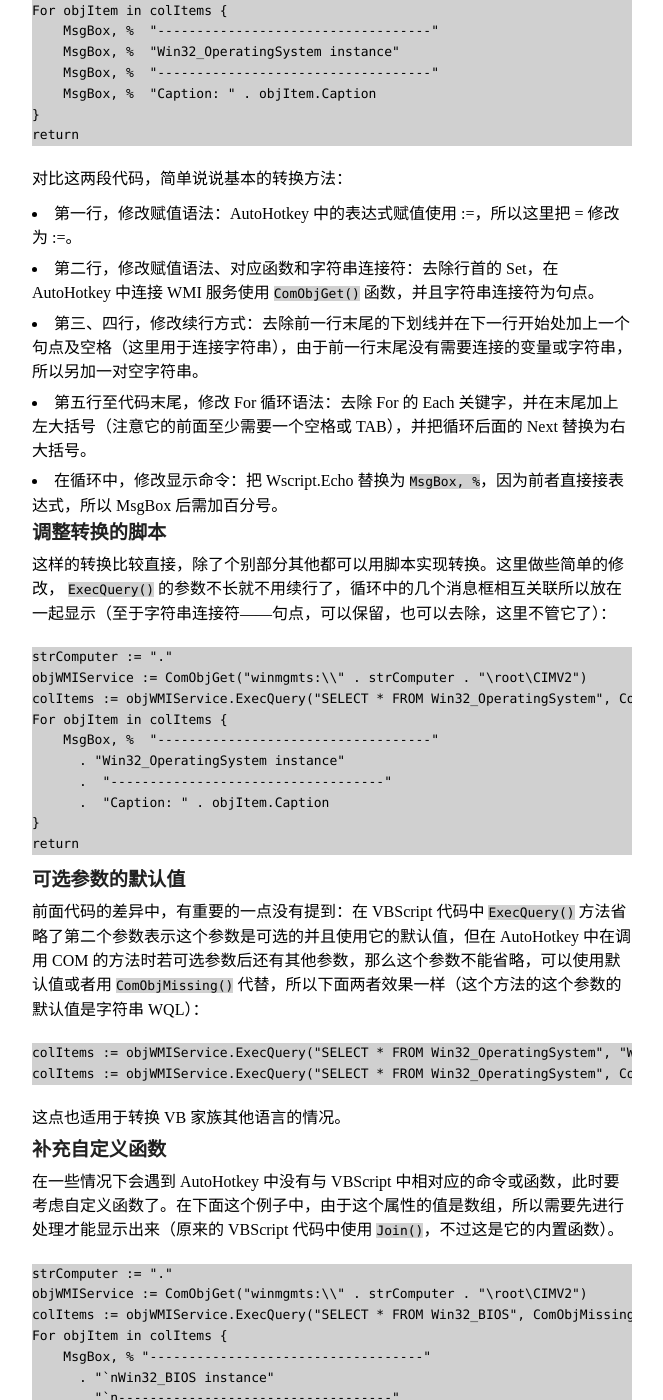
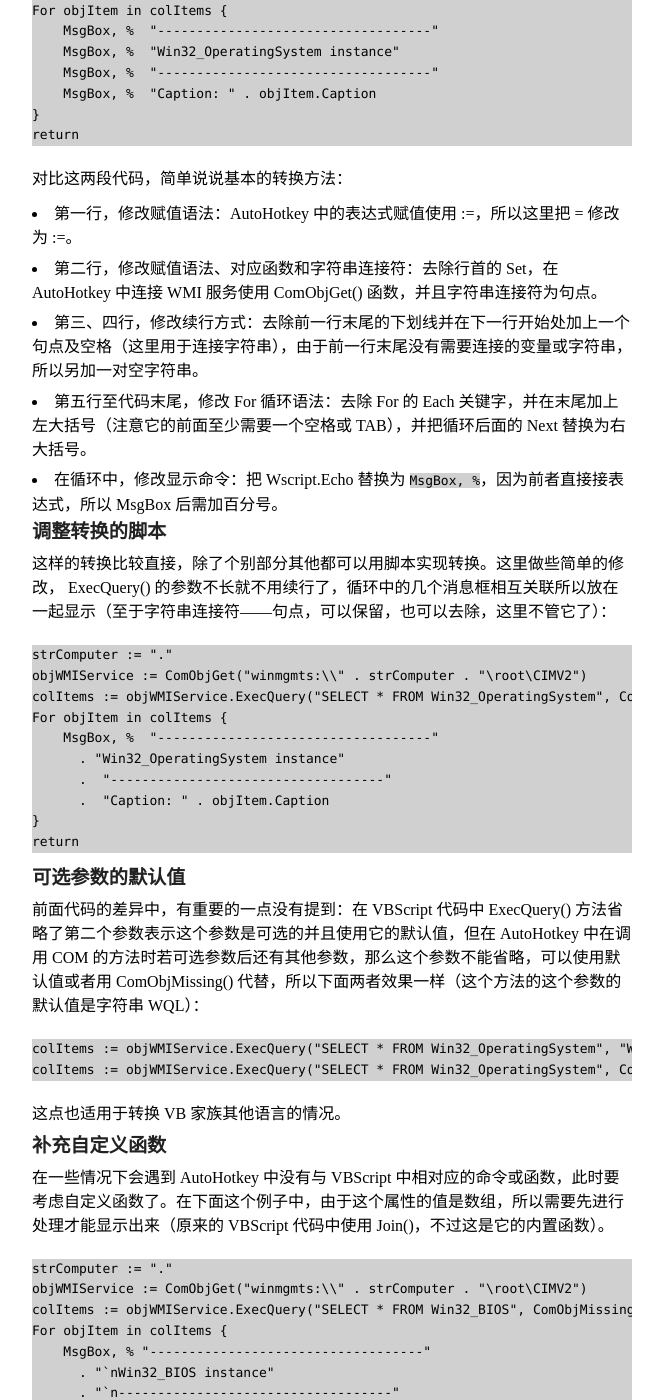
Before and after one commit to amnesiac10/amnesiac10.github.io, a Jekyll site: the page built from _posts/2014-08-18-learn-wmi-from-code-conversion.md, in a window 1280 px wide and 1400 px high, scrolled down 1193 px. Shown: the whole window, without its empty margins (308-971 px from the left). Built offline with Jekyll 4.4.1, drawn with Linux system fonts in a browser that asks for light colours; Markdown is read by kramdown in place of the engine named in the settings; comment, search, counter and statistics services are not loaded.

Commit message:
Fixed the new article.

````diff
--- a/_posts/2014-08-18-learn-wmi-from-code-conversion.md
+++ b/_posts/2014-08-18-learn-wmi-from-code-conversion.md
@@ -56,13 +56,13 @@ return
 对比这两段代码，简单说说基本的转换方法：
 
 * 第一行，修改赋值语法：AutoHotkey 中的表达式赋值使用 :=，所以这里把 = 修改为 :=。
-* 第二行，修改赋值语法、对应函数和字符串连接符：去除行首的 Set，在 AutoHotkey 中连接 WMI 服务使用 `ComObjGet()` 函数，并且字符串连接符为句点。
+* 第二行，修改赋值语法、对应函数和字符串连接符：去除行首的 Set，在 AutoHotkey 中连接 WMI 服务使用 ComObjGet\(\) 函数，并且字符串连接符为句点。
 * 第三、四行，修改续行方式：去除前一行末尾的下划线并在下一行开始处加上一个句点及空格（这里用于连接字符串），由于前一行末尾没有需要连接的变量或字符串，所以另加一对空字符串。
 * 第五行至代码末尾，修改 For 循环语法：去除 For 的 Each 关键字，并在末尾加上左大括号（注意它的前面至少需要一个空格或 TAB），并把循环后面的 Next 替换为右大括号。
 * 在循环中，修改显示命令：把 Wscript.Echo 替换为 `MsgBox, %`，因为前者直接接表达式，所以 MsgBox 后需加百分号。
 
 ### 调整转换的脚本
-这样的转换比较直接，除了个别部分其他都可以用脚本实现转换。这里做些简单的修改， `ExecQuery()` 的参数不长就不用续行了，循环中的几个消息框相互关联所以放在一起显示（至于字符串连接符——句点，可以保留，也可以去除，这里不管它了）：
+这样的转换比较直接，除了个别部分其他都可以用脚本实现转换。这里做些简单的修改， ExecQuery\(\) 的参数不长就不用续行了，循环中的几个消息框相互关联所以放在一起显示（至于字符串连接符——句点，可以保留，也可以去除，这里不管它了）：
 
 ```autohotkey
 strComputer := "."
@@ -78,7 +78,7 @@ return
 ```
 
 ### 可选参数的默认值
-前面代码的差异中，有重要的一点没有提到：在 VBScript 代码中 `ExecQuery()` 方法省略了第二个参数表示这个参数是可选的并且使用它的默认值，但在 AutoHotkey 中在调用 COM 的方法时若可选参数后还有其他参数，那么这个参数不能省略，可以使用默认值或者用 `ComObjMissing()` 代替，所以下面两者效果一样（这个方法的这个参数的默认值是字符串 WQL）：
+前面代码的差异中，有重要的一点没有提到：在 VBScript 代码中 ExecQuery\(\) 方法省略了第二个参数表示这个参数是可选的并且使用它的默认值，但在 AutoHotkey 中在调用 COM 的方法时若可选参数后还有其他参数，那么这个参数不能省略，可以使用默认值或者用 ComObjMissing\(\) 代替，所以下面两者效果一样（这个方法的这个参数的默认值是字符串 WQL）：
 
 ```autohotkey
 colItems := objWMIService.ExecQuery("SELECT * FROM Win32_OperatingSystem", "WQL", 48)
@@ -88,7 +88,7 @@ colItems := objWMIService.ExecQuery("SELECT * FROM Win32_OperatingSystem", ComOb
 这点也适用于转换 VB 家族其他语言的情况。
 
 ### 补充自定义函数
-在一些情况下会遇到 AutoHotkey 中没有与 VBScript 中相对应的命令或函数，此时要考虑自定义函数了。在下面这个例子中，由于这个属性的值是数组，所以需要先进行处理才能显示出来（原来的 VBScript 代码中使用 `Join()`，不过这是它的内置函数）。
+在一些情况下会遇到 AutoHotkey 中没有与 VBScript 中相对应的命令或函数，此时要考虑自定义函数了。在下面这个例子中，由于这个属性的值是数组，所以需要先进行处理才能显示出来（原来的 VBScript 代码中使用 Join\(\)，不过这是它的内置函数）。
 
 ```autohotkey
 strComputer := "."
````
